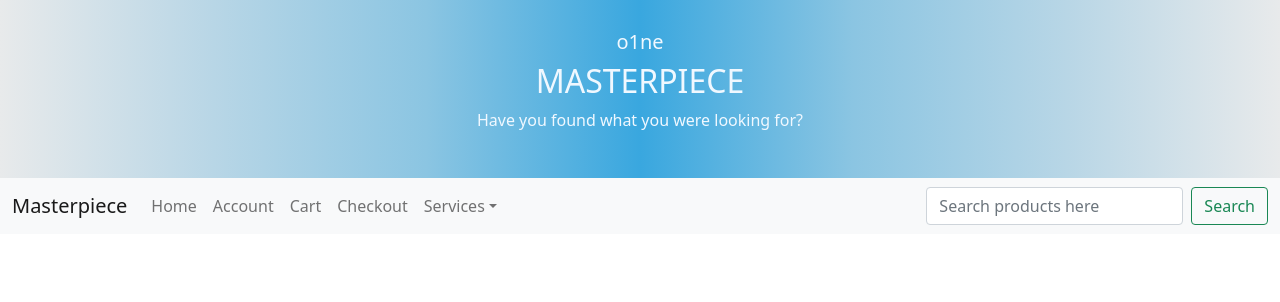
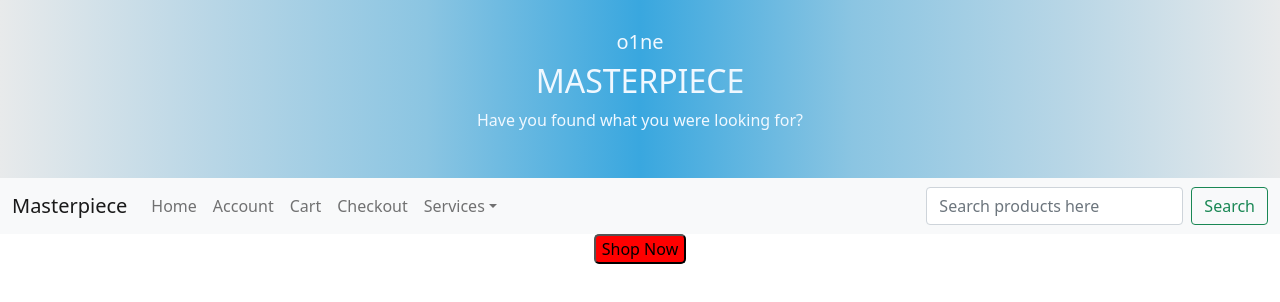
Before and after one commit to ochiengbrian/muom, a React (Create React App) app: page / in a window 1280 px wide. Shown: the top 302 px of the page. Built offline with nearby package versions, Linux system fonts and the light colour scheme.

Commit message:
landing page

```diff
--- a/src/App.js
+++ b/src/App.js
@@ -1,6 +1,7 @@
 
 import './App.css';
 import Header from './Header';
+import Landing from './Landing';
 import Navbar from './Navbar';
 
 function App() {
@@ -9,6 +10,7 @@ function App() {
       <header >
         <Header />
         <Navbar />
+        <Landing />
       </header>
     </div>
   );
--- /dev/null
+++ b/src/Landing.css
@@ -0,0 +1,10 @@
+#button{
+    border-radius: 5px;
+    background-color: red;
+    cursor: pointer;
+
+}
+#button:hover{
+    background-color: aqua;
+    cursor:crosshair;
+}
--- /dev/null
+++ b/src/Landing.js
@@ -0,0 +1,12 @@
+import React from 'react'
+import './Landing.css'
+
+function Landing() {
+  return (
+    <div className='Landing__button'>
+        <button id='button'>Shop Now</button>
+    </div>
+  )
+}
+
+export default Landing
```
